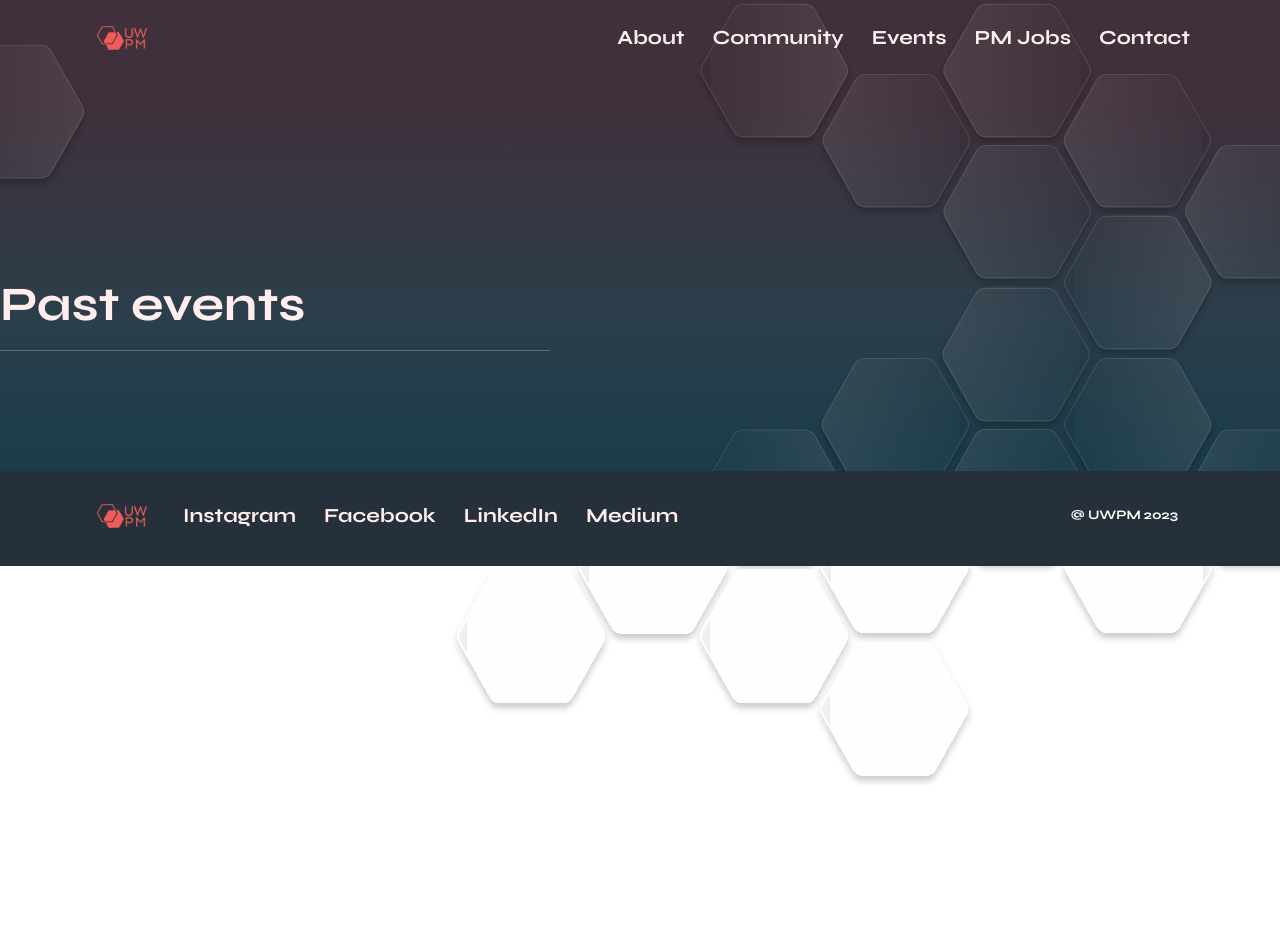
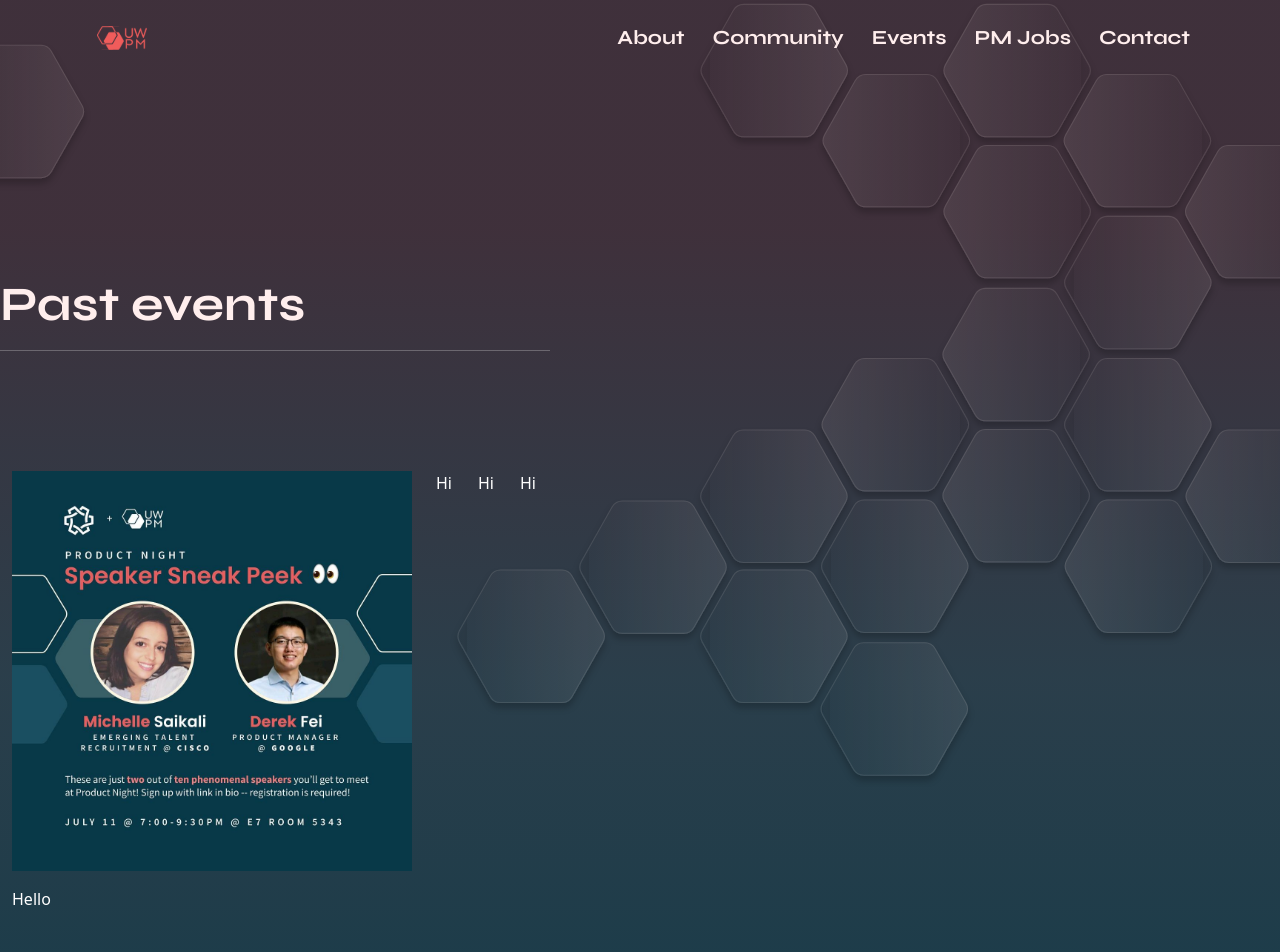
Before and after one commit to UWPM/website-v3.0, a React (Create React App) app: page /events in a window 1280 px wide. Shown: the top 952 px of the page. Before the commit the page ends 800 px from the top, so only its background shows below. Built offline with nearby package versions, Linux system fonts and the light colour scheme.

Commit message:
One image added

```diff
--- a/src/pages/Events.js
+++ b/src/pages/Events.js
@@ -2,21 +2,36 @@ import React from "react";
 import desktopHexagons from "../images/background/desktop-hexagons.svg";
 import "../styles/Events.css";
 import "../App.css";
-
+import { Col, Container, Row } from "react-bootstrap";
+import speakerSneakPeak from "../images/events/most_recent.jpeg"
 export default function Events({ show }) {
+  // Support image rows of size 3 right now
+  const imageRows = [
+    []
+  ]
   return (
-    <>
     <div id="homeIntro">
-        <>
       <div className="desktop-hex">
         <img src={desktopHexagons} alt="" />
       </div>
       <div className="main-text-box">
         <h1 className="main-text">Past events</h1>
         <hr />
+        <div style={{ marginTop: "120px" }}>
+          <Container fluid className="my-5">
+            <Row>
+              <Col><img height={400} src={speakerSneakPeak}></img></Col>
+              <Col>Hi</Col>
+              <Col>Hi</Col>
+              <Col>Hi</Col>
+            </Row>
+            <Row className={"my-3"}>
+              <Col>Hello</Col>
+            </Row>
+            <div className="spacer"></div>
+          </Container>
         </div>
-        </>
       </div>
-    </>
+    </div>
   );
 }
```
Lines whose indentation alone changed are shown as unchanged.
